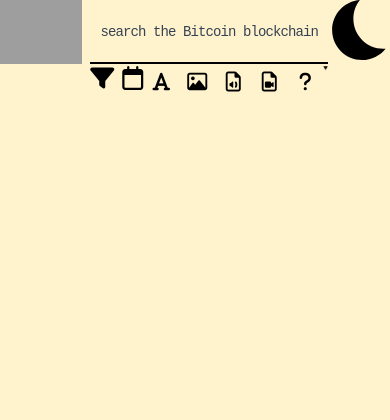
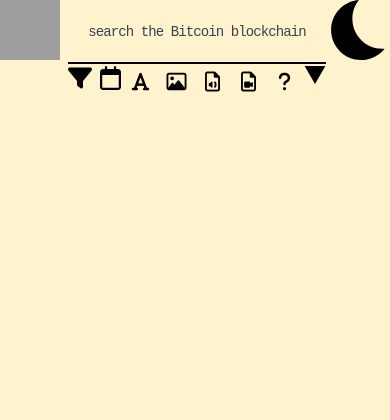
Before and after one commit to jtraub91/ordinalsarchive, a Django app: page / in a window 390 px wide. Shown: the top 420 px of the page. Run offline with Django 5.2, Linux system fonts and the light colour scheme; data that the repository does not hold is empty; grey boxes are pictures that could not be loaded.

Commit message:
small js html edits

```diff
--- a/ordinalsarchive/static/js/main.js
+++ b/ordinalsarchive/static/js/main.js
@@ -76,7 +76,12 @@ if (document.documentElement.classList.contains('dark')) {
 }
 
 // Redraw on resize
-window.addEventListener('resize', () => resizeAndDraw(canvas));
+window.addEventListener('resize', function() {
+  if (!canvas.offsetWidth || !canvas.offsetHeight) {
+    return;
+  }
+  resizeAndDraw(canvas);
+});
 
 // Filters dropdown close button logic
 const filtersCloseBtn = document.getElementById('filters_close');
--- a/pages/templates/base.html
+++ b/pages/templates/base.html
@@ -23,13 +23,13 @@
       })();
     </script>
   </head>
-  <body class="bg-[#fff3cd] dark:bg-black dark:text-white transition-colors">
+  <body class="bg-[#fff3cd] dark:bg-black dark:text-white transition-colors min-w-xs">
     <canvas id="bg-canvas" class="hidden dark:block fixed top-0 left-0 -z-10 pointer-events-none"></canvas>
     <form action="/" method="get" hx-get="/" hx-target="#content" hx-push-url="true" hx-trigger="change delay:300ms, input delay:300ms">
       <div class="flex h-16">
         <div>
           <a href="/">
-            <img class="inline-block md:hidden h-full"
+            <img class="inline-block md:hidden w-15 h-15"
               src="{% static 'images/logo.svg' %}" alt="Ordinals Archive Logo"/>
             <h1 class="text-6xl font-anton hidden md:block">Archive</h1>
           </a>
```
Also changed, not shown: ordinalsarchive/static/dist/tailwind.css.
